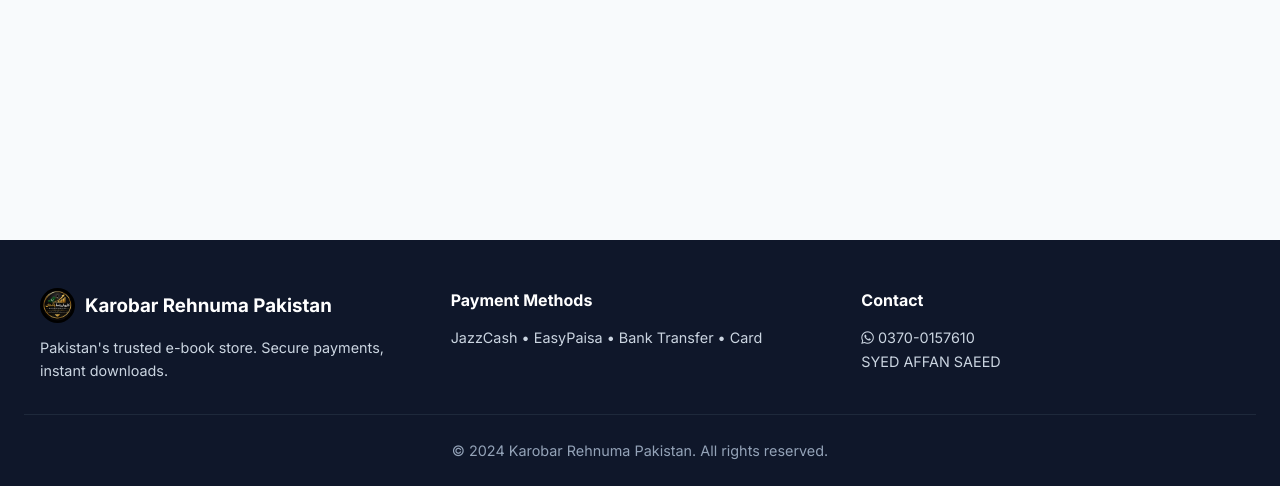
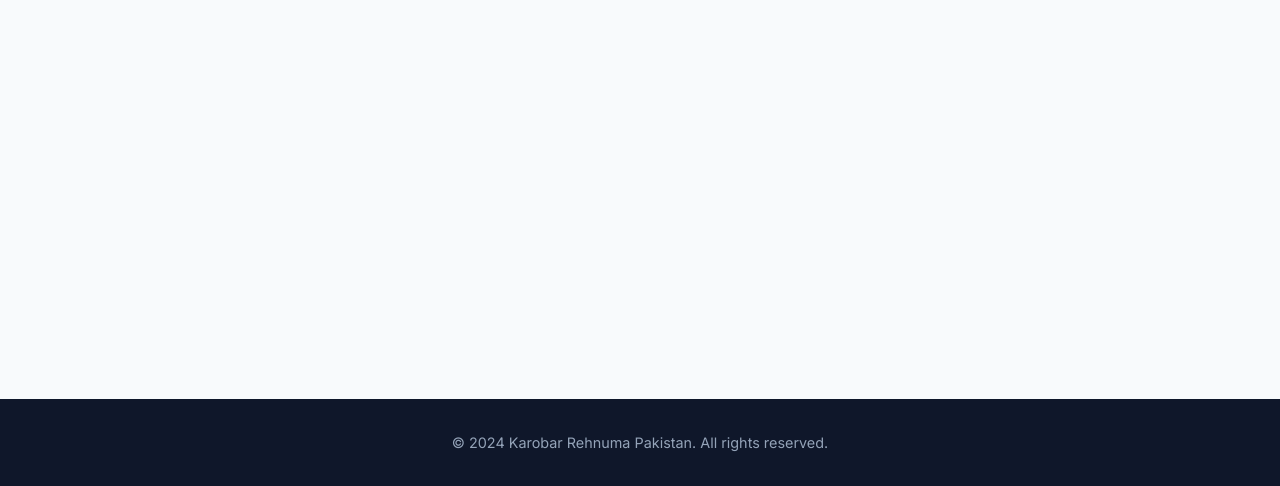
Before and after one commit to Paid-Dev-From-Pak/Karobar-Rehnuma, a Flask app: page /my-downloads in a window 1280 px wide. Shown: the part 314-800 px from the top of the page. Run offline with Flask 3, Linux system fonts and the light colour scheme.

Commit message:
UI updates, footer cleaned, download fixed

```diff
--- a/app.py
+++ b/app.py
@@ -10,7 +10,6 @@ app = Flask(__name__)
 app.secret_key = "change-this-to-random-secret-key-2024"
 
 # ---------- FIREBASE SETUP ----------
-# Render par path /etc/secrets/firebase-key.json hoga, local par firebase-key.json
 FIREBASE_KEY_PATH = os.environ.get("FIREBASE_KEY_PATH", "/etc/secrets/firebase-key.json")
 if not os.path.exists(FIREBASE_KEY_PATH):
     FIREBASE_KEY_PATH = "firebase-key.json"
@@ -30,12 +29,12 @@ ALLOWED_EBOOK_EXT = {"pdf", "epub", "mobi"}
 ALLOWED_IMG_EXT = {"png", "jpg", "jpeg", "webp"}
 
 # ---------- ADMIN & PAYMENT DETAILS ----------
-ADMIN_USER = "business10"
-ADMIN_PASS_HASH = generate_password_hash("krp10x")
+ADMIN_USER = "admin"
+ADMIN_PASS_HASH = generate_password_hash("admin123") # Apna password yahan change karein
 
 WHATSAPP_NUMBER = "923700157610"
 ACCOUNT_TITLE = "SYED AFFAN SAEED"
-ACCOUNT_NUMBER_DISPLAY = "0370-0157610"
+ACCOUNT_NUMBER_DISPLAY = "0370-0157610" # Aapka Easypaisa number
 
 def allowed_file(filename, allowed):
     return "." in filename and filename.rsplit(".", 1)[1].lower() in allowed
@@ -150,7 +149,7 @@ def check_status(order_id):
         return jsonify({"status": "not_found"}), 404
     return jsonify({"status": doc.to_dict().get('status')})
 
-# ---------- DOWNLOAD (Local File) ----------
+# ---------- DOWNLOAD ----------
 @app.route("/download/<order_id>")
 def download(order_id):
     doc = db.collection('orders').document(order_id).get()
@@ -164,7 +163,7 @@ def download(order_id):
         return redirect(url_for("verify_payment", order_id=order_id))
 
     try:
-        file_path = order['file_path'] # e.g. abc123_book.pdf
+        file_path = order['file_path']
         file_ext = file_path.split('.')[-1]
         download_name = f"{order.get('book_title', 'Book')}.{file_ext}"
 
@@ -179,6 +178,7 @@ def my_downloads():
     email = ""
     if request.method == "POST":
         email = request.form.get("email", "").strip()
+        # Fixed Index Error: Removed order_by from query
         orders_ref = db.collection('orders').where('buyer_email', '==', email).stream()
         for doc in orders_ref:
             o = doc.to_dict()
@@ -252,7 +252,6 @@ def admin_upload():
         safe_name = secure_filename(ebook.filename)
         unique_name = f"{uuid.uuid4().hex}_{safe_name}"
 
-        # Save PDF locally in Render
         ebook.save(os.path.join(UPLOAD_EBOOKS, unique_name))
 
         cover_name = ""
@@ -299,14 +298,15 @@ def admin_verify_order(order_id):
 
     if status == "verified":
         buyer_wa = normalize_phone(order["buyer_phone"])
-        base_url = os.environ.get("RENDER_EXTERNAL_URL", "http://localhost:5000")
+        # FIX: Download link fixed to Render URL
+        base_url = os.environ.get("RENDER_EXTERNAL_URL", "https://karobar-rehnuma.onrender.com")
         wa_text = (
             f"*Payment Verified* ✅\n\n"
             f"Hi {order['buyer_name']},\n"
             f"Your payment for *{order.get('book_title', 'your e-book')}* has been verified!\n\n"
             f"Order ID: {order_id}\n"
             f"Download here: {base_url}/verify/{order_id}\n\n"
-            f"Thank you for shopping with us!\n- {ACCOUNT_TITLE}"
+            f"Thank you for shopping with us!" # FIX: Removed Name
         )
         wa_url = f"https://wa.me/{buyer_wa}?text={urllib.parse.quote(wa_text)}"
         flash(f"Order {order_id} verified! WhatsApp will open to notify the customer.", "success")
--- a/templates/base.html
+++ b/templates/base.html
@@ -11,7 +11,6 @@
 <body>
     <nav class="navbar">
         <div class="nav-container">
-            <!-- LOGO AND NAME HERE -->
             <a href="{{ url_for('index') }}" class="logo" style="display: flex; align-items: center; gap: 10px; text-decoration: none; color: var(--primary);">
                 <img src="{{ url_for('static', filename='images/logo.png') }}" alt="Logo" style="height: 45px; width: 45px; border-radius: 50%; object-fit: cover;">
                 <span style="font-size: 1.2rem; font-weight: 800; line-height: 1.1;">Karobar Rehnuma<br><span style="font-size: 0.8rem; color: var(--text-soft);">Pakistan</span></span>
@@ -41,26 +40,9 @@
         {% block content %}{% endblock %}
     </main>
 
-    <footer class="footer">
-        <div class="footer-content">
-            <div>
-                <h3 style="display: flex; align-items: center; gap: 10px;">
-                    <img src="{{ url_for('static', filename='images/logo.png') }}" alt="Logo" style="height: 35px; border-radius: 50%;">
-                    Karobar Rehnuma Pakistan
-                </h3>
-                <p>Pakistan's trusted e-book store. Secure payments, instant downloads.</p>
-            </div>
-            <div>
-                <h4>Payment Methods</h4>
-                <p>JazzCash • EasyPaisa • Bank Transfer • Card</p>
-            </div>
-            <div>
-                <h4>Contact</h4>
-                <p><i class="fa-brands fa-whatsapp"></i> 0370-0157610</p>
-                <p>SYED AFFAN SAEED</p>
-            </div>
-        </div>
-        <p class="copyright">© 2024 Karobar Rehnuma Pakistan. All rights reserved.</p>
+    <!-- Footer only with copyright -->
+    <footer class="footer" style="padding: 2rem 1.5rem; text-align: center;">
+        <p class="copyright" style="border-top: none; padding-top: 0;">© 2024 Karobar Rehnuma Pakistan. All rights reserved.</p>
     </footer>
 
     <script src="{{ url_for('static', filename='js/script.js') }}"></script>
```
Also changed, not shown: templates/admin_dashboard.html (+5 -5 lines), templates/checkout.html (+4 -26 lines), templates/index.html (+14 -6 lines).
